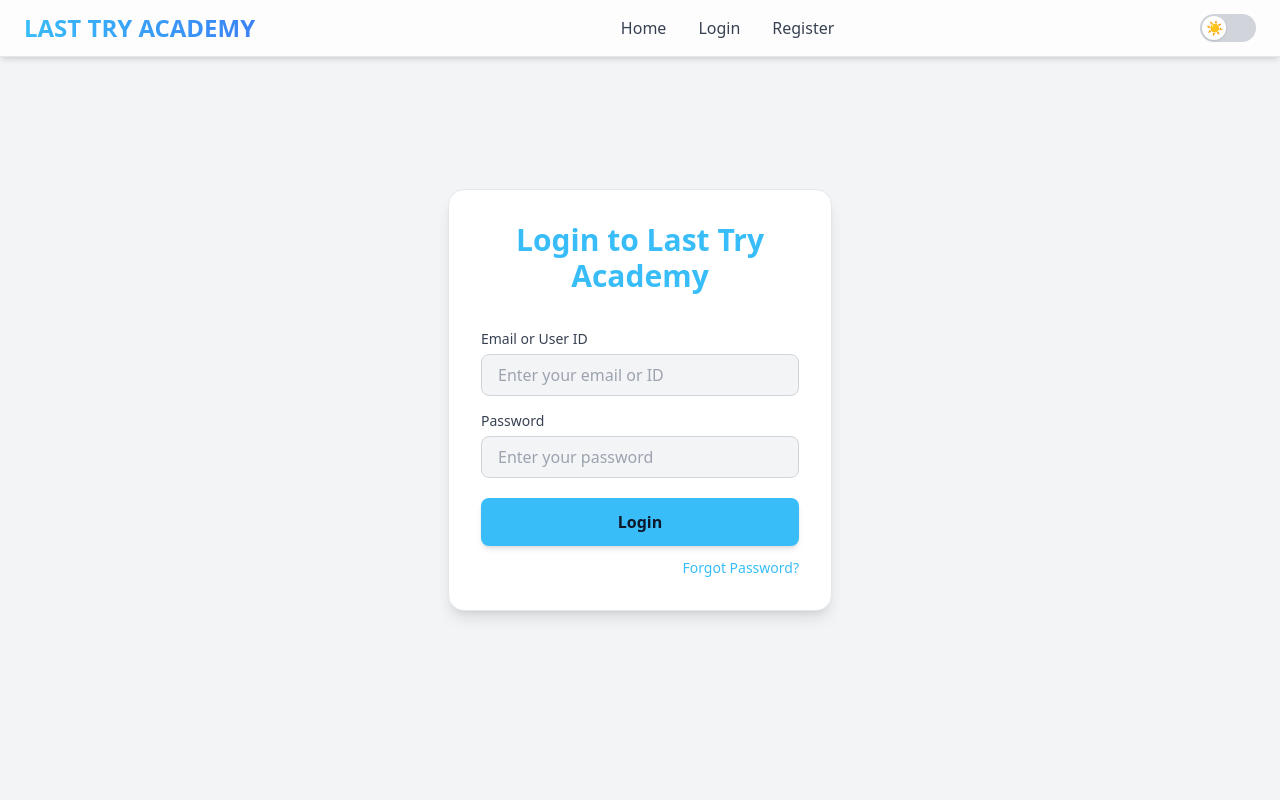
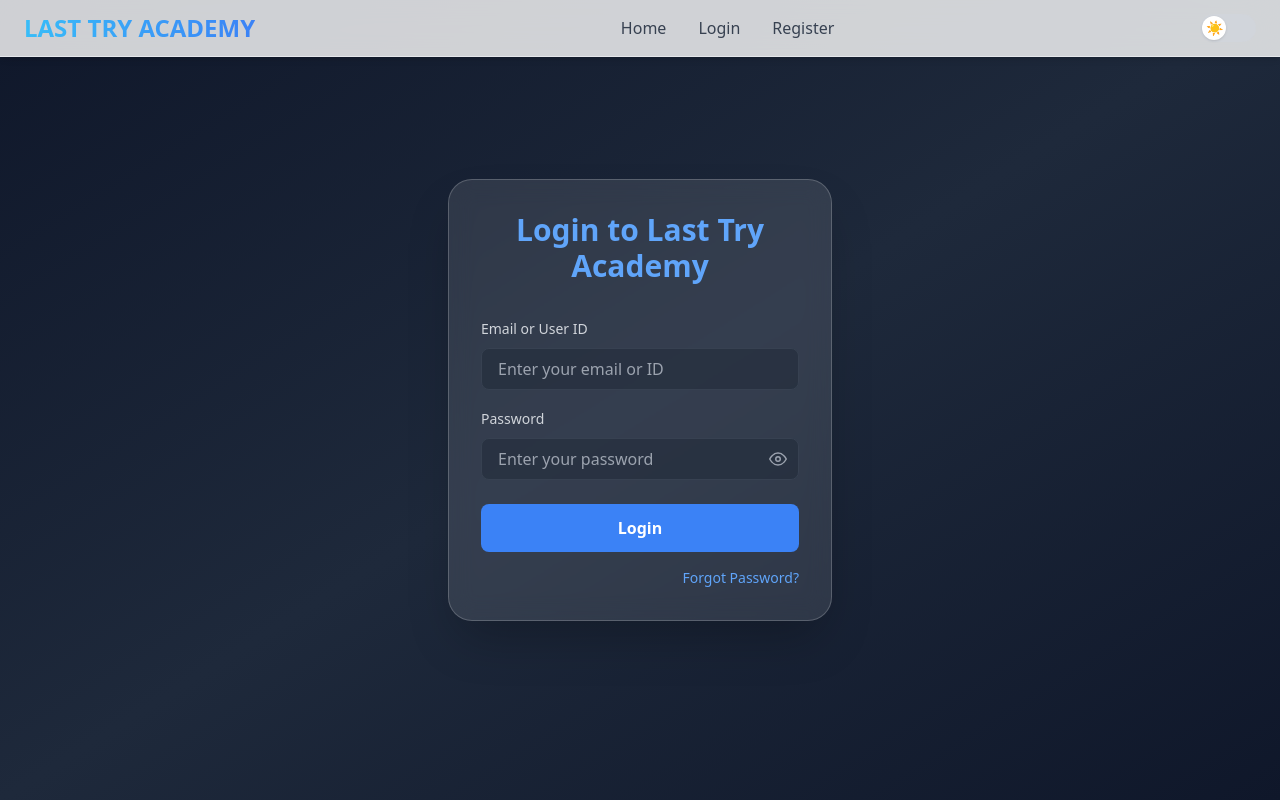
Before and after one commit to sowmi1010/MEARN-ELEARN, a React (Vite) app in the folder frontend/: page /login in a window 1280 px wide. Built offline with nearby package versions, Linux system fonts and the light colour scheme.

Commit message:
login eye done

```diff
--- a/frontend/src/pages/auth/Login.jsx
+++ b/frontend/src/pages/auth/Login.jsx
@@ -1,62 +1,90 @@
 import React, { useState } from "react";
 import { useNavigate } from "react-router-dom";
+import { FiEye, FiEyeOff, FiAlertCircle, FiLoader } from "react-icons/fi";
 import api from "../../utils/api";
 
 export default function Login() {
   const [emailOrUserId, setEmailOrUserId] = useState("");
   const [password, setPassword] = useState("");
+  const [showPassword, setShowPassword] = useState(false);
   const [error, setError] = useState("");
+  const [loading, setLoading] = useState(false);
+  const [shake, setShake] = useState(false);
   const navigate = useNavigate();
 
   async function handleLogin(e) {
     e.preventDefault();
     setError("");
+    setLoading(true);
 
     try {
       const res = await api.post("/auth/login", { emailOrUserId, password });
 
-      // Save login data
+      // Save token and user info
       localStorage.setItem("token", res.data.token);
       localStorage.setItem("user", JSON.stringify(res.data.user));
-
-      // Trigger app update
       window.dispatchEvent(new Event("user-login"));
 
+      // Role-based navigation
       const { role, permissions = [], isSuperAdmin } = res.data.user;
 
-      // Redirect by role
-      if (isSuperAdmin || role === "admin") {
-        navigate("/admin/dashboard", { replace: true });
-      } else if (role === "mentor") {
-        if (permissions.includes("dashboard"))
-          navigate("/admin/dashboard", { replace: true });
-        else if (permissions.includes("payments"))
-          navigate("/admin/payments", { replace: true });
-        else navigate("/admin/dashboard", { replace: true });
-      } else {
-        // Students / Users
-        navigate("/", { replace: true });
-      }
+      if (isSuperAdmin || role === "admin") navigate("/admin/dashboard");
+      else if (role === "mentor") {
+        if (permissions.includes("dashboard")) navigate("/admin/dashboard");
+        else if (permissions.includes("payments")) navigate("/admin/payments");
+        else navigate("/admin/dashboard");
+      } else navigate("/");
     } catch (err) {
       console.error("Login failed:", err.response?.data || err.message);
 
-      // Show user-friendly message (instead of alert)
-      setError(err.response?.data?.message || "Incorrect password");
+      let msg =
+        err.response?.data?.message ||
+        err.response?.data?.error ||
+        "Incorrect email or password. Please try again!";
+
+      // Normalize message
+      const message = msg.toLowerCase();
+
+      if (message.includes("invalid credentials")) {
+        // Try to guess based on what user entered
+        if (!emailOrUserId.includes("@")) {
+          msg = "⚠️ Invalid User ID. Please check and try again!";
+        } else if (!emailOrUserId.includes(".")) {
+          msg = "⚠️ Invalid email format. Please try again!";
+        } else {
+          msg = "❌ Incorrect email or password. Please try again!";
+        }
+      } else if (message.includes("user not found")) {
+        msg = "⚠️ No account found with that email or ID.";
+      } else if (message.includes("password")) {
+        msg = "❌ Incorrect password. Please try again!";
+      } else if (message.includes("missing")) {
+        msg = "⚠️ Please fill in all fields.";
+      }
+
+      setError(msg);
+      setShake(true);
+      setTimeout(() => setShake(false), 500);
+    } finally {
+      setLoading(false);
     }
   }
 
   return (
-    <div className="flex items-center justify-center min-h-screen bg-gray-100 dark:bg-darkBg transition-colors duration-300">
+    <div className="flex items-center justify-center min-h-screen bg-gradient-to-br from-[#0F172A] via-[#1E293B] to-[#0F172A] text-gray-100">
       <form
         onSubmit={handleLogin}
-        className="w-96 p-8 rounded-2xl bg-white dark:bg-darkCard shadow-lg border border-gray-200 dark:border-gray-700"
+        className={`relative w-96 p-8 rounded-3xl backdrop-blur-md bg-white/10 shadow-2xl border border-white/20 transition-all duration-500 ${
+          shake ? "animate-shake" : "hover:scale-[1.01]"
+        }`}
       >
-        <h2 className="text-3xl font-extrabold text-center text-accent mb-8">
+        <h2 className="text-3xl font-extrabold text-center text-blue-400 mb-8">
           Login to Last Try Academy
         </h2>
 
-        <label className="block mb-3">
-          <span className="text-sm font-medium text-gray-700 dark:text-gray-300">
+        {/* Email / ID */}
+        <label className="block mb-4">
+          <span className="text-sm font-medium text-gray-300">
             Email or User ID
           </span>
           <input
@@ -65,41 +93,65 @@ export default function Login() {
             value={emailOrUserId}
             onChange={(e) => setEmailOrUserId(e.target.value)}
             required
-            className="mt-1 w-full px-4 py-2 rounded-lg bg-gray-100 dark:bg-gray-800 text-gray-800 dark:text-gray-100 border border-gray-300 dark:border-gray-600 focus:ring-2 focus:ring-accent outline-none"
+            className="mt-2 w-full px-4 py-2 rounded-lg bg-gray-800/50 text-gray-100
+                       border border-gray-700 focus:ring-2 focus:ring-blue-400 outline-none
+                       transition-all duration-300"
           />
         </label>
 
-        <label className="block mb-5">
-          <span className="text-sm font-medium text-gray-700 dark:text-gray-300">
-            Password
-          </span>
+        {/* Password */}
+        <label className="block mb-6">
+          <span className="text-sm font-medium text-gray-300">Password</span>
+          <div className="relative mt-2">
             <input
-            type="password"
+              type={showPassword ? "text" : "password"}
               placeholder="Enter your password"
               value={password}
               onChange={(e) => setPassword(e.target.value)}
               required
-            className="mt-1 w-full px-4 py-2 rounded-lg bg-gray-100 dark:bg-gray-800 text-gray-800 dark:text-gray-100 border border-gray-300 dark:border-gray-600 focus:ring-2 focus:ring-accent outline-none"
+              className="w-full px-4 py-2 pr-10 rounded-lg bg-gray-800/50 text-gray-100
+                         border border-gray-700 focus:ring-2 focus:ring-blue-400 outline-none
+                         transition-all duration-300"
             />
+            <button
+              type="button"
+              onClick={() => setShowPassword(!showPassword)}
+              className="absolute right-3 top-1/2 transform -translate-y-1/2 text-gray-400 hover:text-blue-400"
+            >
+              {showPassword ? <FiEyeOff size={18} /> : <FiEye size={18} />}
+            </button>
+          </div>
         </label>
 
+        {/* Login Button */}
         <button
           type="submit"
-          className="w-full py-3 rounded-lg bg-accent text-darkBg font-bold hover:opacity-90 hover:scale-[1.02] shadow-md transition-all duration-300"
+          disabled={loading}
+          className="w-full py-3 rounded-lg bg-blue-500 text-white font-semibold
+                     hover:bg-blue-600 disabled:opacity-70 disabled:cursor-not-allowed
+                     flex items-center justify-center gap-2 transition-all duration-300"
         >
-          Login
+          {loading ? (
+            <>
+              <FiLoader className="animate-spin" /> Logging in...
+            </>
+          ) : (
+            "Login"
+          )}
         </button>
 
-        {/* Error message shown here */}
+        {/* Error Message */}
         {error && (
-          <p className="text-red-600 text-sm text-center mt-3 font-medium">
-            {error}
-          </p>
+          <div className="flex items-center justify-center gap-2 mt-5 text-red-400 text-sm font-medium animate-pulse">
+            <FiAlertCircle size={16} />
+            <span>{error}</span>
+          </div>
         )}
 
+        {/* Forgot Password */}
         <p
           onClick={() => navigate("/forgot-password")}
-          className="text-sm text-accent text-right cursor-pointer mt-3 hover:underline"
+          className="text-sm text-blue-400 text-right cursor-pointer mt-4 hover:underline"
         >
           Forgot Password?
         </p>
```
Lines whose indentation alone changed are shown as unchanged.
